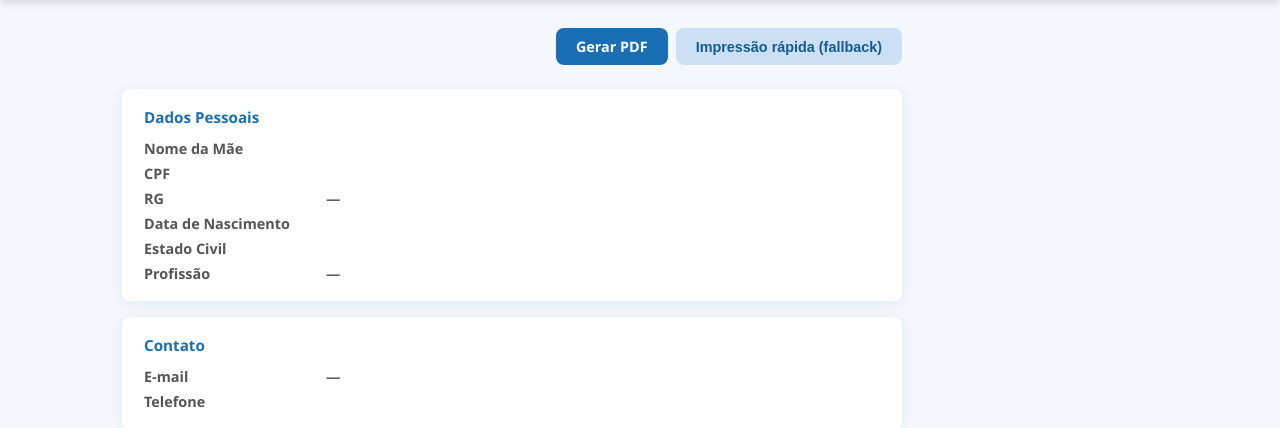
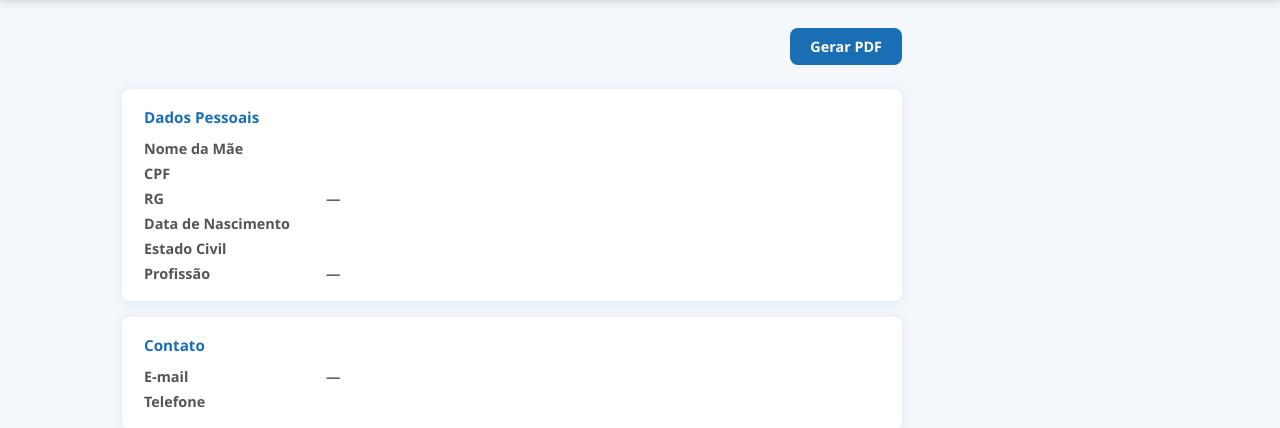
Before and after one commit to mugO-Santos/formulariO, a Flask app: template app/templates/painel/perfil.html in a window 1280 px wide. Shown: the part 54-482 px from the top of the page. Run offline with Flask 3, Linux system fonts and the light colour scheme; the template is opened without the code that fills it, so the values that code supplies are empty.

Commit message:
Remove print popup fallback and keep PDF-only action

```diff
--- a/app/templates/painel/perfil.html
+++ b/app/templates/painel/perfil.html
@@ -7,7 +7,6 @@
     <h1>{{ paciente.nome }}</h1>
     <div class="perfil__acoes">
       <a href="{{ url_for('painel.exportar_pdf', pid=paciente.id) }}" class="btn btn--primary" target="_blank" rel="noopener">Gerar PDF</a>
-      <button type="button" class="btn btn--secondary" onclick="abrirPopupImpressao({{ paciente.id }})">Impressão rápida (fallback)</button>
       {% if current_user.nivel <= 1 and pode_gerenciar %}
       <a href="{{ url_for('painel.editar_paciente', pid=paciente.id) }}" class="btn btn--primary">Editar</a>
       <form method="POST" action="{{ url_for('painel.excluir_paciente', pid=paciente.id) }}"
@@ -133,15 +132,3 @@
   </section>
 </div>
 {% endblock %}
-
-{% block scripts %}
-<script>
-function abrirPopupImpressao(pid) {
-  const url = "{{ url_for('painel.imprimir_paciente', pid=0) }}".replace("0", String(pid));
-  const popup = window.open(url, "impressaoPerfil", "width=1000,height=780,noopener,noreferrer");
-  if (!popup) {
-    alert("O navegador bloqueou o pop-up de impressão. Permita pop-ups para este site.");
-  }
-}
-</script>
-{% endblock %}
```
